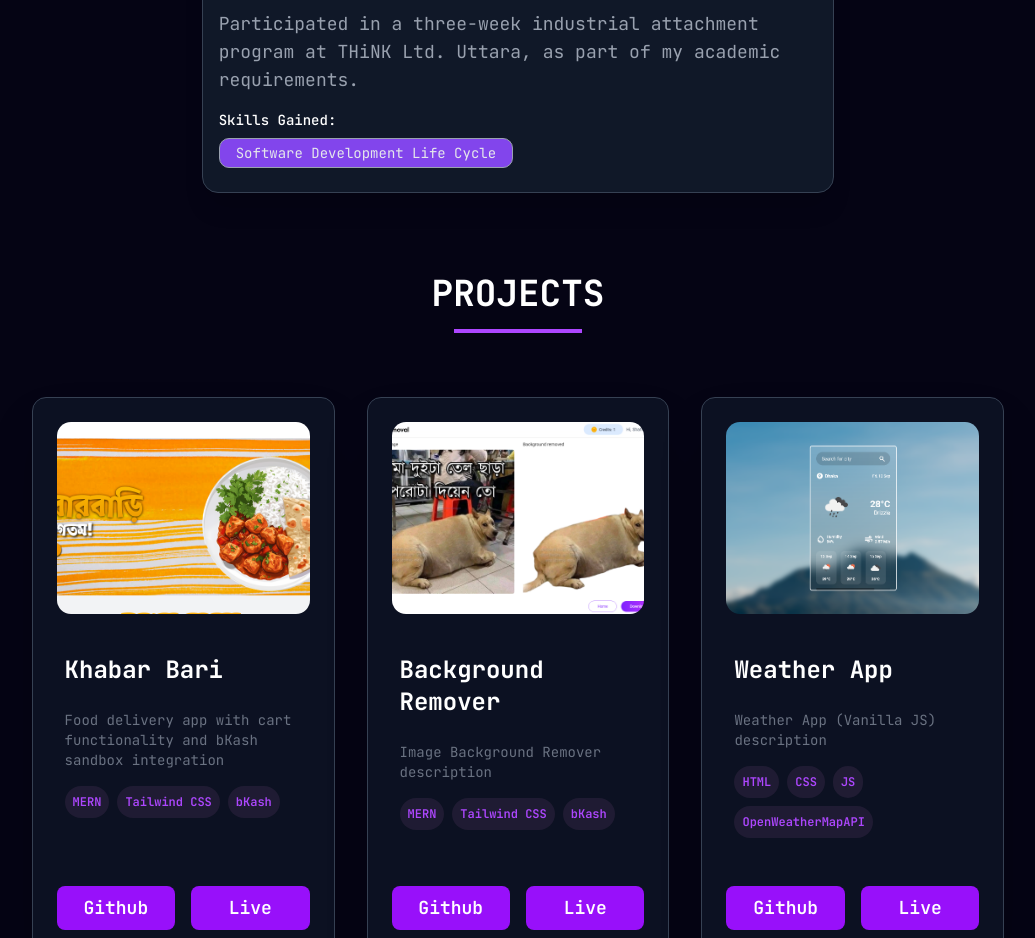
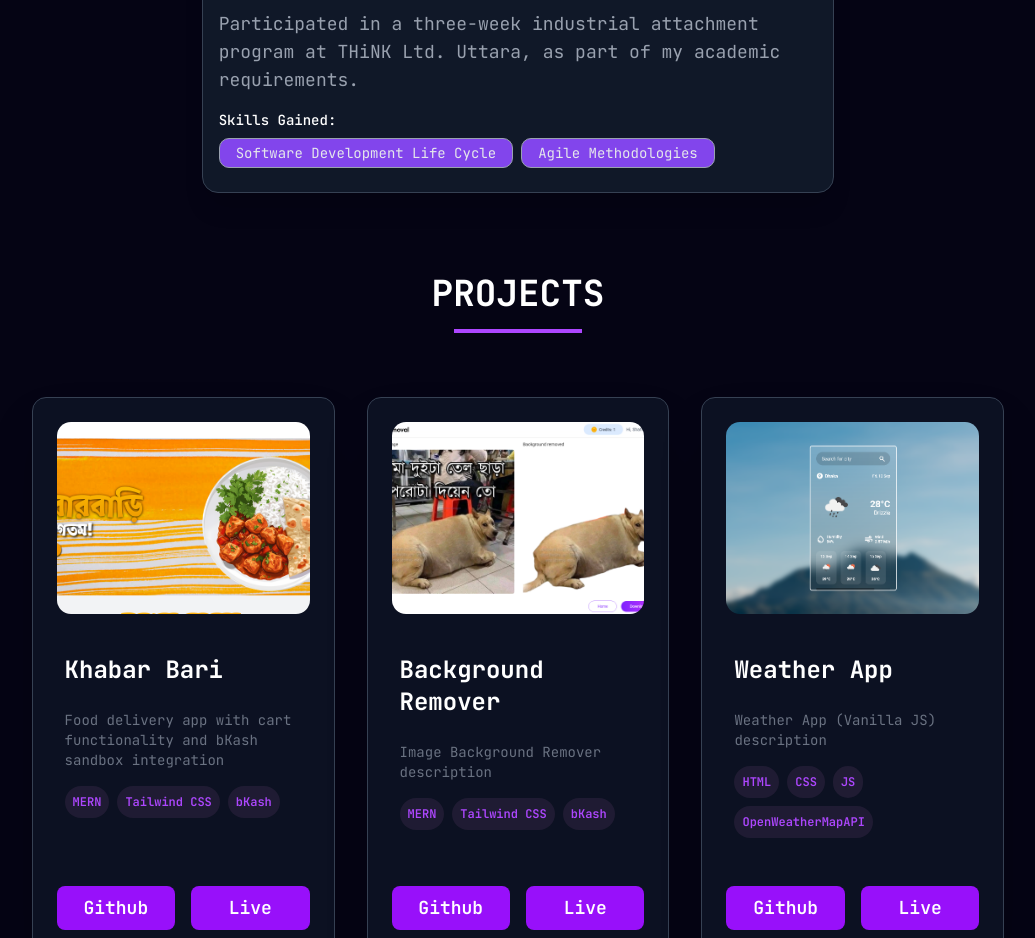
Before and after one commit to shahirsizan/portfolio-new, a React (Vite) app: page / in a window 1280 px wide. Shown: the part 960-1898 px from the top of the page, without its empty margins (122-1157 px from the left). Built offline with nearby package versions, Linux system fonts and the light colour scheme.

Commit message:
Work experience updated

```diff
--- a/src/constants.js
+++ b/src/constants.js
@@ -118,7 +118,7 @@ export const experiences = [
 		company: "THiNK Ltd",
 		date: "2022 (Duration: Three week)",
 		desc: "Participated in a three-week industrial attachment program at THiNK Ltd. Uttara, as part of my academic requirements.",
-		skills: ["Software Development Life Cycle"],
+		skills: ["Software Development Life Cycle", "Agile Methodologies"],
 	},
 	// {
 	// 	id: 1,
```
